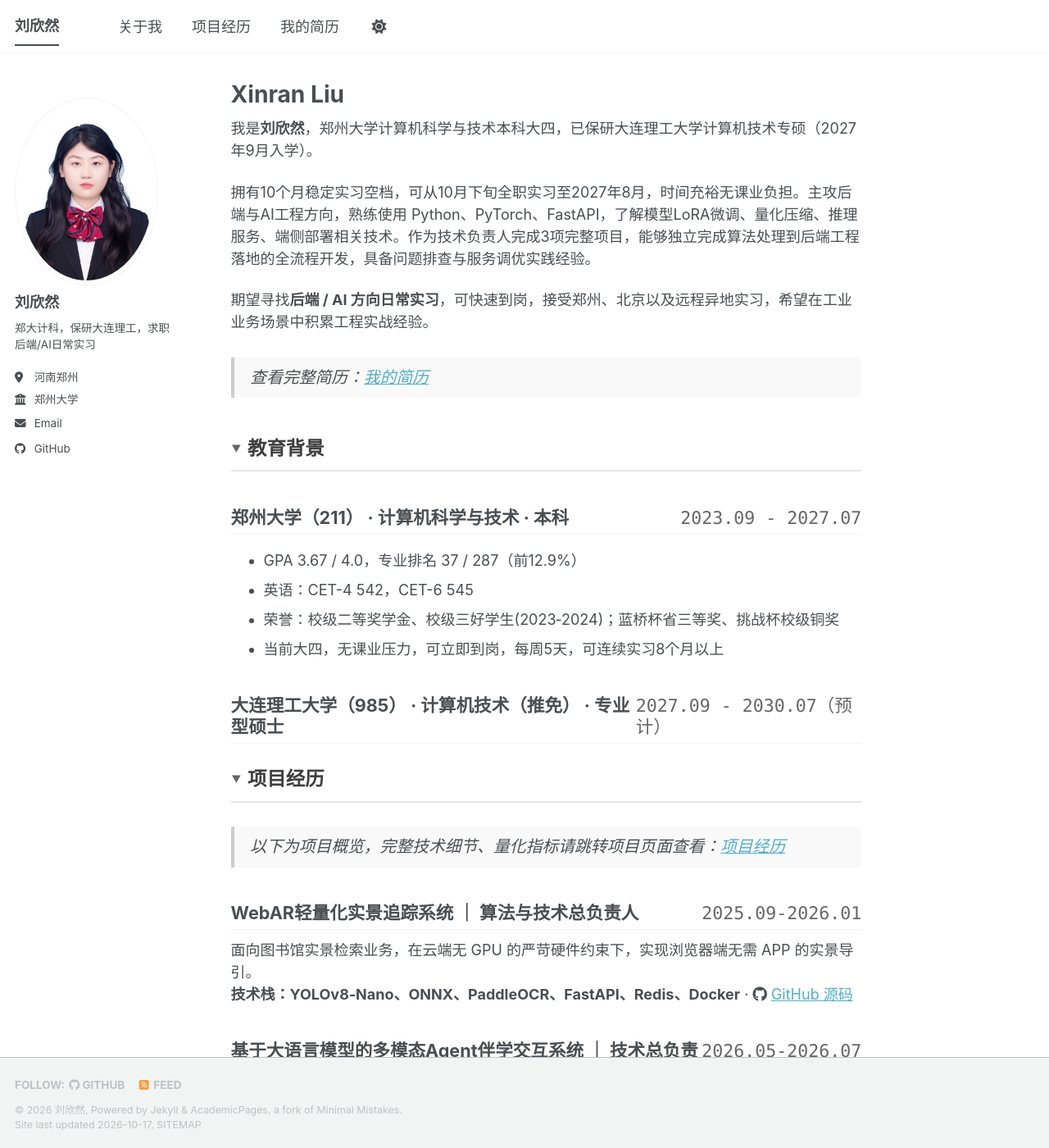
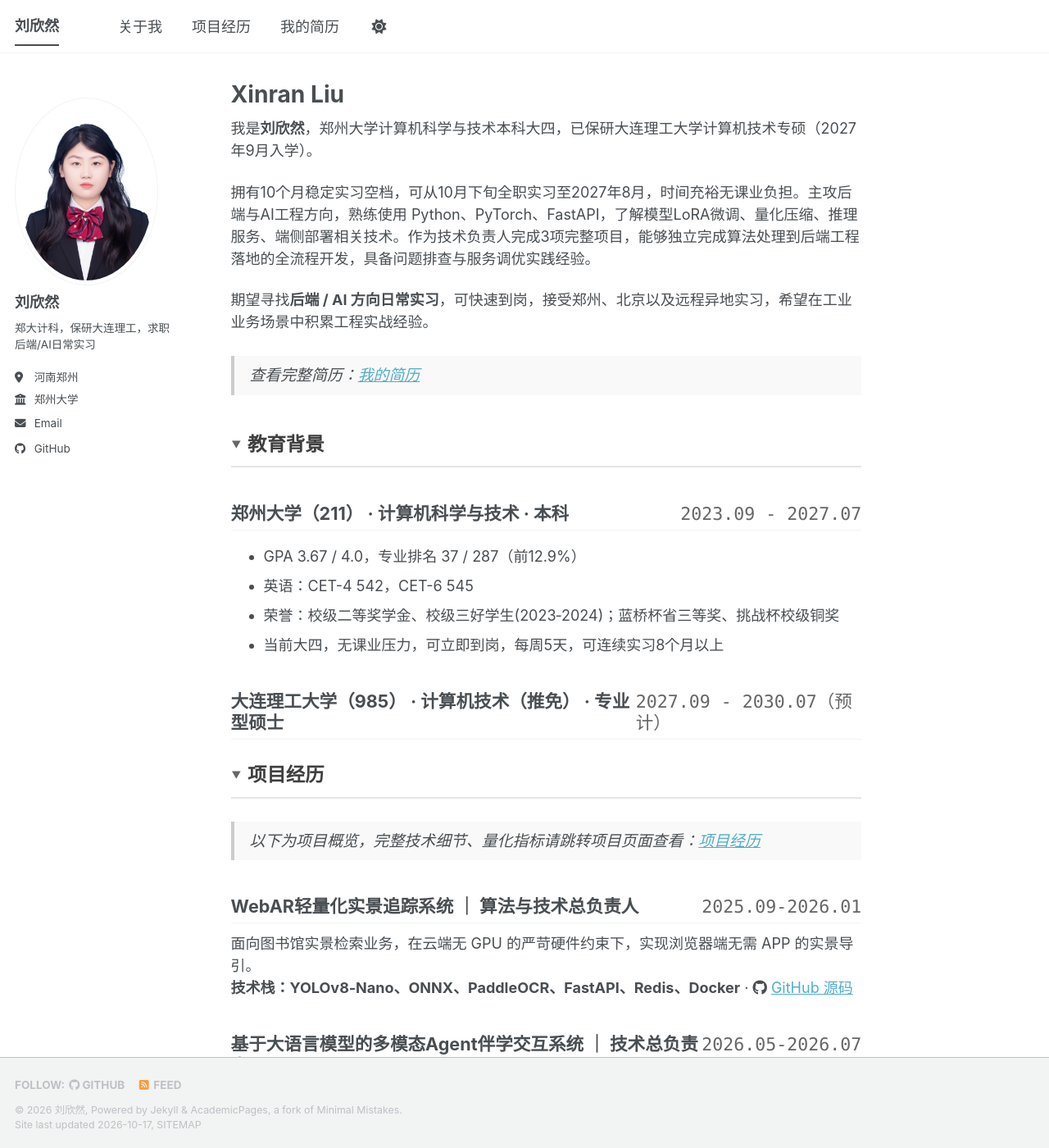
Before and after one commit to Linsensn/Linsensn.github.io, a Jekyll site: the page built from _pages/about.md, in a window 1280 px wide and 1400 px high. Shown: the whole window at 82% size. Built offline with Jekyll 4.4.1, drawn with Linux system fonts in a browser that asks for light colours; a style sheet for code colours, icons or effects is not loaded.

Commit message:
Adjust font sizes for various elements in custom.scss

```diff
--- a/_sass/custom.scss
+++ b/_sass/custom.scss
@@ -20,6 +20,12 @@
 
 .page__content h3 {
   font-size: 1.1em !important;
+  /* 如果要加粗，加上下面这行 */
+  font-weight: bold !important;
+}
+
+.page__content h4 {
+  font-size: 1.0em !important;
   /* 如果要加粗，加上下面这行 */
   font-weight: bold !important;
 }
@@ -59,7 +65,7 @@ details.fold[open] > summary::before {
 
 /* 调整表格整体字号与间距 */
 .page__content table {
-  font-size: 1.1em !important; /* 和正文保持一致，觉得小可以改 0.95em 或 1em */
+  font-size: 1.05em !important; /* 和正文保持一致，觉得小可以改 0.95em 或 1em */
   width: 100% !important;      /* 确保表格占满整行 */
   margin-bottom: 1.5em !important;
 }
@@ -67,7 +73,7 @@ details.fold[open] > summary::before {
 /* 针对表头和单元格 */
 .page__content th,
 .page__content td {
-  font-size: 1.1em !important;
+  font-size: 1.05em !important;
   padding: 10px 14px !important; /* 增加一点内边距，看起来不拥挤 */
   line-height: 1.5 !important;
 }
@@ -82,7 +88,7 @@ details.fold[open] > summary::before {
 .page__content blockquote {
   margin: 1.5em 0 !important; /* 控制引用块上下的总间距 */
   padding: 0.5em 1em !important; /* 控制内部文字的边距 */
-  font-size: 1.1em !important; /* 和正文字号一致 */
+  font-size: 1.05em !important; /* 和正文字号一致 */
   border-left: 4px solid #ccc; /* 左侧的粗线（可选，主题默认可能较细） */
   background-color: #f9f9f9; /* 加个极浅的背景色，视觉更集中 */
 }
```
